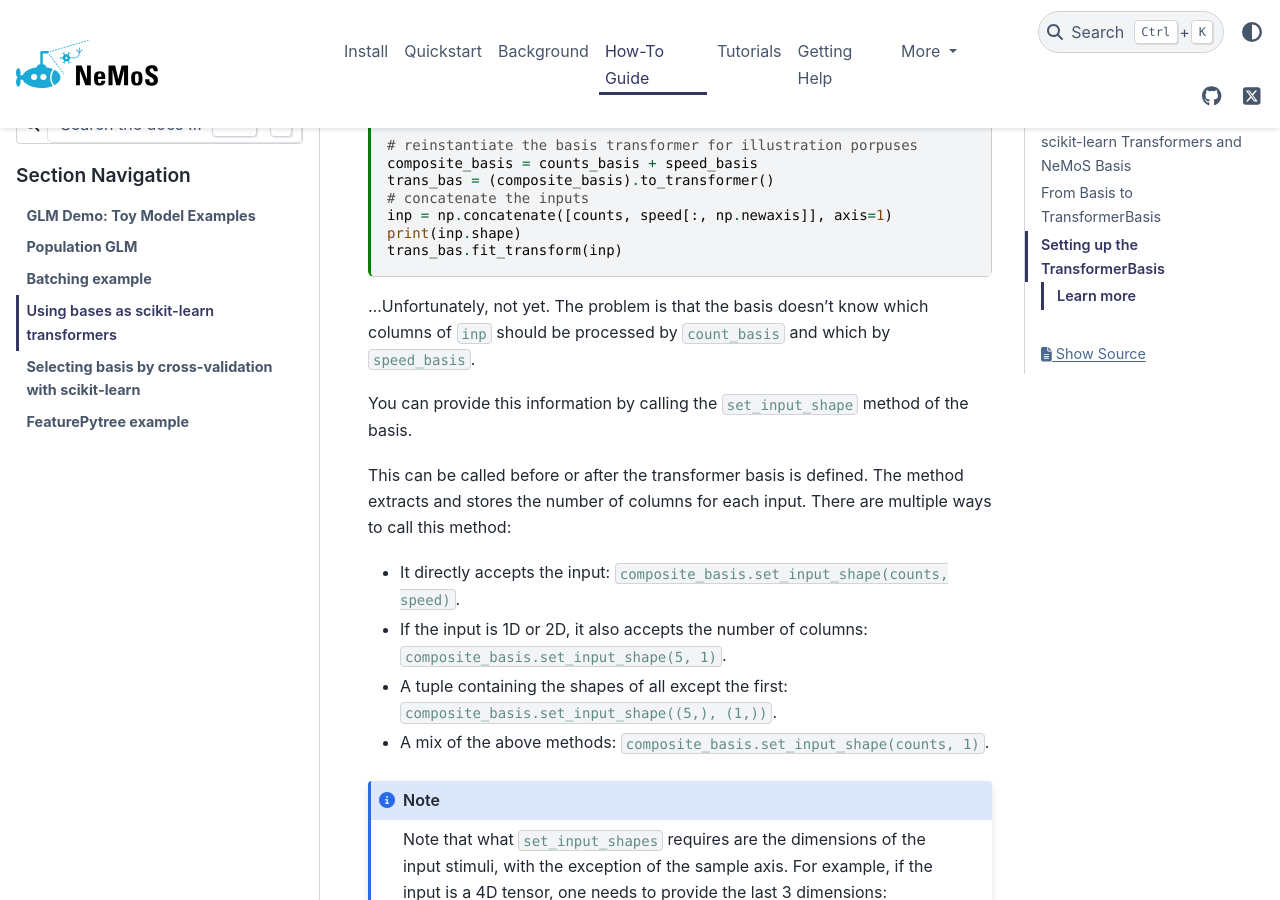
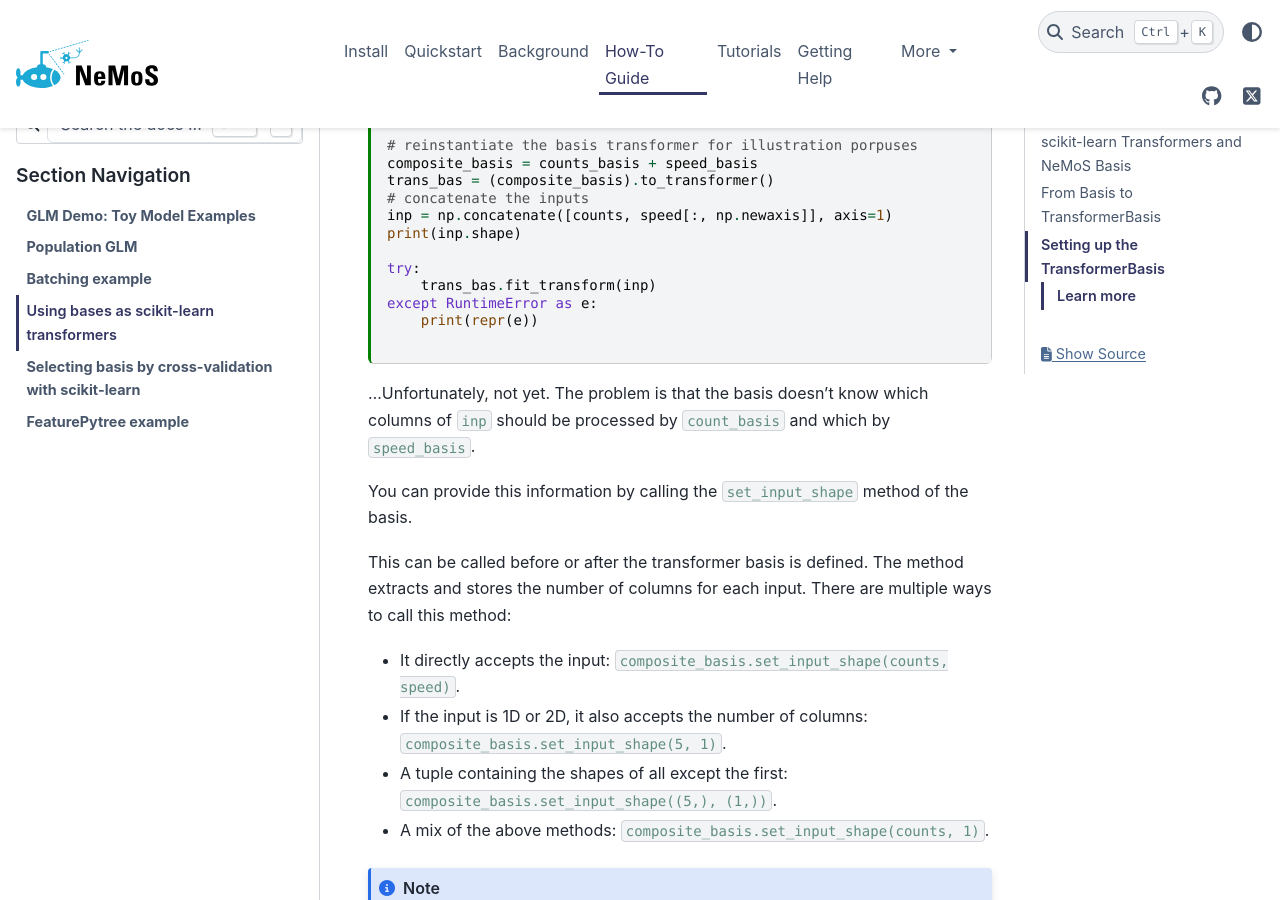
Before and after one commit to flatironinstitute/nemos, a Sphinx documentation site: the page built from docs/how_to_guide/plot_05_transformer_basis.md, in a window 1280 px wide and 900 px high, scrolled down 2674 px. Built offline with Sphinx 7.4.7 and the PyData theme 0.15.4, drawn with Linux system fonts in a browser that asks for light colours.

````diff
--- a/docs/how_to_guide/plot_05_transformer_basis.md
+++ b/docs/how_to_guide/plot_05_transformer_basis.md
@@ -110,7 +109,12 @@
 # concatenate the inputs
 inp = np.concatenate([counts, speed[:, np.newaxis]], axis=1)
 print(inp.shape)
-trans_bas.fit_transform(inp)
+
+try:
+    trans_bas.fit_transform(inp)
+except RuntimeError as e:
+    print(repr(e))
+
 ```
 
 ...Unfortunately, not yet. The problem is that the basis doesn't know which columns of `inp` should be processed by `count_basis` and which by `speed_basis`.
````
Also changed, not shown: other parts of docs/how_to_guide/plot_05_transformer_basis.md (+0 -1 lines), docs/how_to_guide/plot_06_sklearn_pipeline_cv_demo.md (+1 -1 lines).
